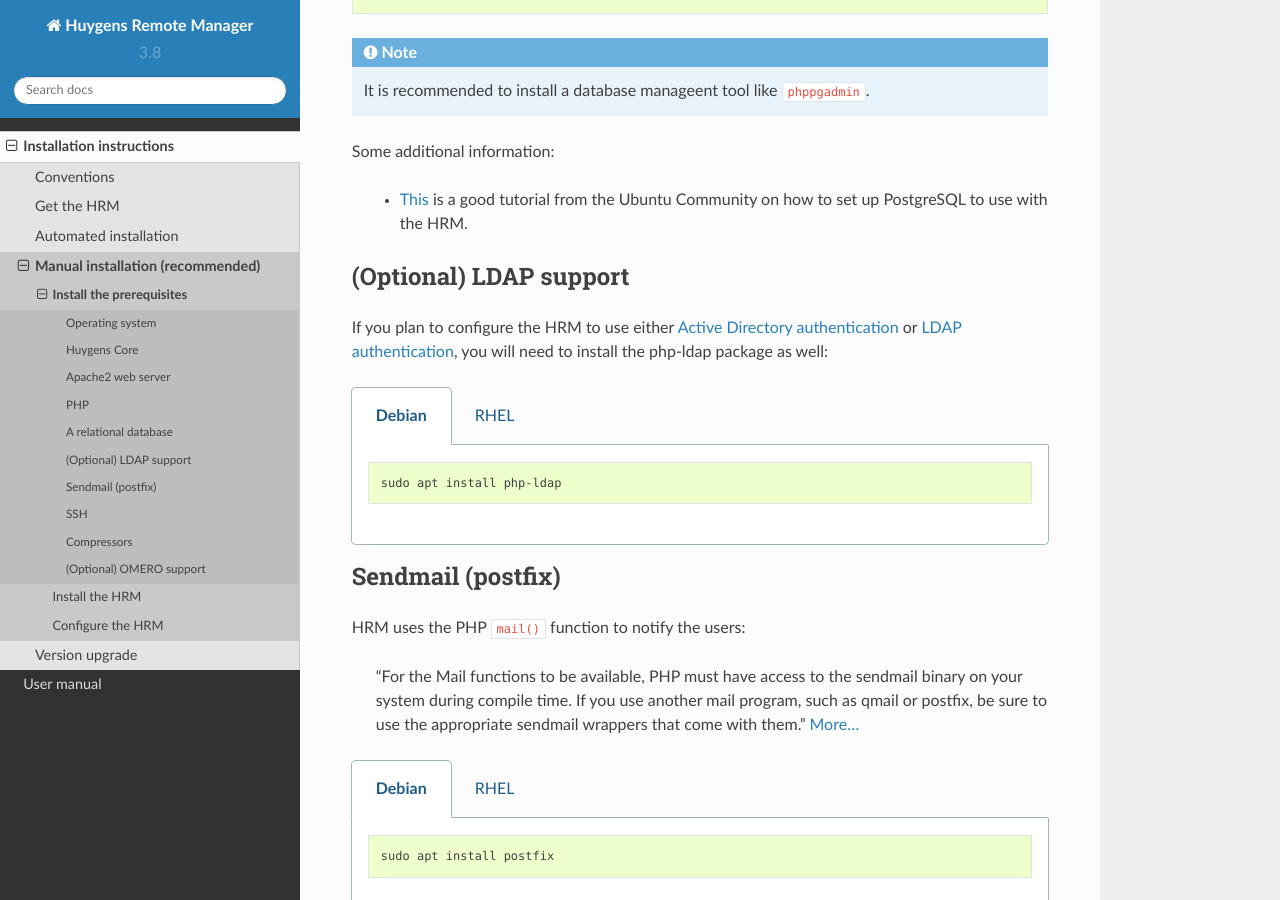
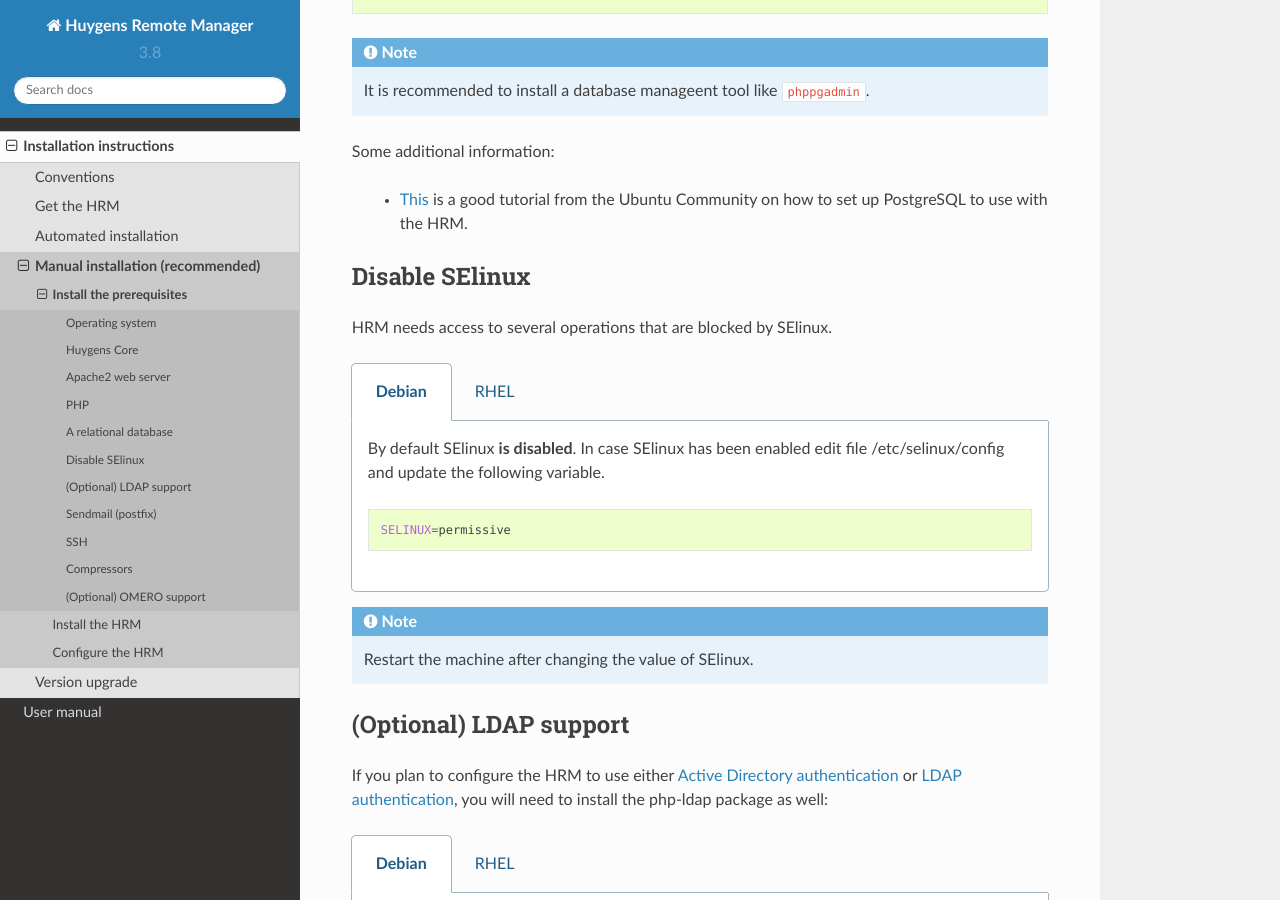
Before and after one commit to aarpon/hrm_docs, a Sphinx documentation site: the page built from docs/admin/prerequisites.rst, in a window 1280 px wide and 900 px high, scrolled down 3628 px. Built offline with Sphinx 7.4.7 and the Read the Docs theme 2.0.0, drawn with Linux system fonts in a browser that asks for light colours.

Commit message:
Add a small block to document that SELinux has to be disabled for HRM to work.

```diff
--- a/docs/admin/prerequisites.rst
+++ b/docs/admin/prerequisites.rst
@@ -222,6 +222,37 @@
 
     * `This <https://help.ubuntu.com/community/PostgreSQL/>`_ is a good tutorial from the Ubuntu Community on how to set up PostgreSQL to use with the HRM.
 
+
+Disable SElinux
+===============
+
+HRM needs access to several operations that are blocked by SElinux.
+
+.. tabs::
+    .. tab:: Debian
+
+	By default SElinux **is disabled**. In case SElinux has been enabled
+	edit file /etc/selinux/config and update the following variable.
+
+        .. code-block:: sh
+
+            SELINUX=permissive
+
+    .. tab:: RHEL
+
+	By default SElinux **is enabled**. Edit file /etc/selinux/config to
+	update the following variable.
+
+        .. code-block:: sh
+
+            SELINUX=permissive
+
+.. note::
+
+    Restart the machine after changing the value of SElinux.
+
+
+
 (Optional) LDAP support
 =======================
 
```
